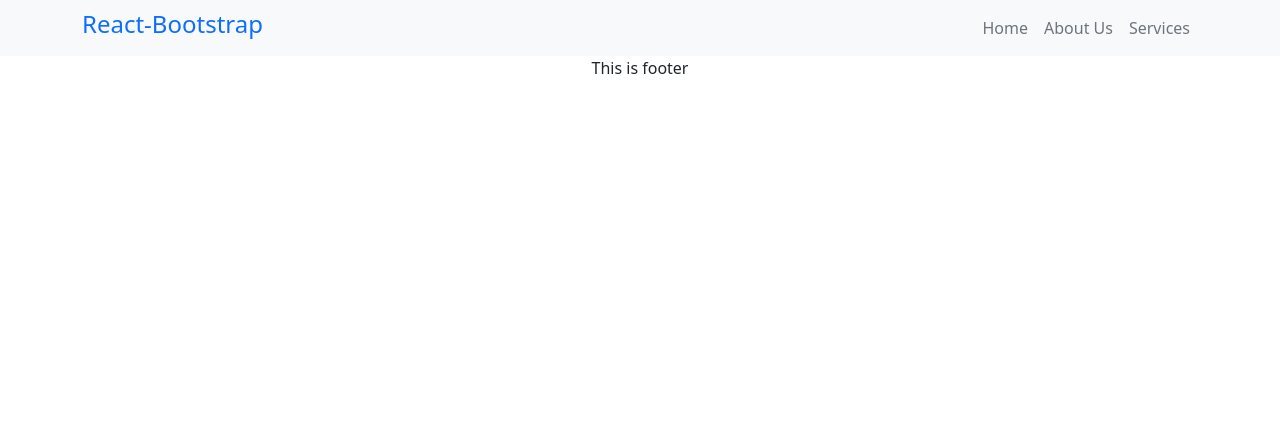
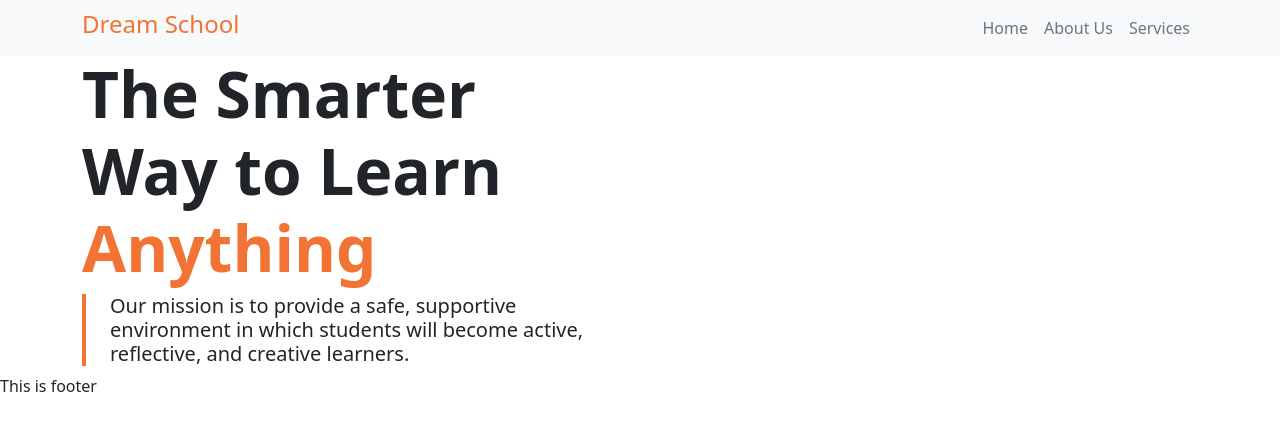
Before and after one commit to jbmakib/school-vault, a React (Create React App) app: page / in a window 1280 px wide. Shown: the top 430 px of the page. Built offline with nearby package versions, Linux system fonts and the light colour scheme.

Commit message:
home part updated and sass removed

```diff
--- a/src/App.css
+++ /dev/null
@@ -1,38 +0,0 @@
-.App {
-  text-align: center;
-}
-
-.App-logo {
-  height: 40vmin;
-  pointer-events: none;
-}
-
-@media (prefers-reduced-motion: no-preference) {
-  .App-logo {
-    animation: App-logo-spin infinite 20s linear;
-  }
-}
-
-.App-header {
-  background-color: #282c34;
-  min-height: 100vh;
-  display: flex;
-  flex-direction: column;
-  align-items: center;
-  justify-content: center;
-  font-size: calc(10px + 2vmin);
-  color: white;
-}
-
-.App-link {
-  color: #61dafb;
-}
-
-@keyframes App-logo-spin {
-  from {
-    transform: rotate(0deg);
-  }
-  to {
-    transform: rotate(360deg);
-  }
-}
--- a/src/App.js
+++ b/src/App.js
@@ -1,16 +1,25 @@
-import "./App.css";
 import { BrowserRouter as Router, Switch, Route } from "react-router-dom";
 import "bootstrap/dist/css/bootstrap.min.css";
 import Header from "./components/Header/Header";
 import Footer from "./components/Footer/Footer";
+import NotFound from "./components/NotFound/NotFound";
+import Home from "./components/Home/Home";
 
 function App() {
     return (
-        <div className="App">
+        <div>
             <Router>
                 <Header></Header>
                 <Switch>
-                    <Route path="*"></Route>
+                    <Route exact path="/">
+                        <Home></Home>
+                    </Route>
+                    <Route path="/home">
+                        <Home></Home>
+                    </Route>
+                    <Route path="*">
+                        <NotFound></NotFound>
+                    </Route>
                 </Switch>
                 <Footer></Footer>
             </Router>
--- a/src/components/Header/Header.js
+++ b/src/components/Header/Header.js
@@ -6,8 +6,8 @@ const Header = () => {
     return (
         <Navbar bg="light" expand="lg">
             <Container>
-                <NavLink to="/" className="text-decoration-none h4">
-                    React-Bootstrap
+                <NavLink to="/" className="text-decoration-none h4 text-orange">
+                    Dream School
                 </NavLink>
                 <Navbar.Toggle aria-controls="basic-navbar-nav" />
                 <Navbar.Collapse id="basic-navbar-nav">
--- /dev/null
+++ b/src/components/Home/Home.js
@@ -0,0 +1,12 @@
+import React from "react";
+import HomeFront from "../HomeFront/HomeFront";
+
+const Home = () => {
+    return (
+        <>
+            <HomeFront></HomeFront>
+        </>
+    );
+};
+
+export default Home;
--- /dev/null
+++ b/src/components/HomeFront/HomeFront.css
@@ -0,0 +1,14 @@
+.homeFront-h1 {
+    font-size: 64px;
+    font-weight: 700;
+    padding-right: 110px;
+}
+:root {
+    --orange: #f37335;
+}
+.border-orange {
+    border-color: var(--orange) !important;
+}
+.text-orange {
+    color: var(--orange) !important;
+}
--- /dev/null
+++ b/src/components/HomeFront/HomeFront.js
@@ -0,0 +1,24 @@
+import React from "react";
+import { Col, Container, Row } from "react-bootstrap";
+import "./HomeFront.css";
+
+const HomeFront = () => {
+    return (
+        <Container>
+            <Row xs={1} md={2} className="align-items-center">
+                <Col>
+                    <h1 className="homeFront-h1">
+                        The Smarter Way to Learn <span className="text-orange">Anything</span>
+                    </h1>
+                    <p className="h5 border-start border-4 ps-4 border-orange fw-normal">
+                        Our mission is to provide a safe, supportive environment
+                        in which students will become active, reflective, and
+                        creative learners.
+                    </p>
+                </Col>
+            </Row>
+        </Container>
+    );
+};
+
+export default HomeFront;
--- /dev/null
+++ b/src/components/NotFound/NotFound.js
@@ -0,0 +1,23 @@
+import React from "react";
+import { Container, Row } from "react-bootstrap";
+import { Link } from "react-router-dom";
+
+const NotFound = () => {
+    return (
+        <Container className="h-100">
+            <Row
+                xs={12}
+                className="h-100 justify-content-center align-items-center"
+            >
+                <div>
+                    <h3>Oops! Page Not Found.</h3>
+                    <h1>404</h1>
+                    <p>We can't find the page you're looking for.</p>
+                    <Link to="/">Back To Site</Link>
+                </div>
+            </Row>
+        </Container>
+    );
+};
+
+export default NotFound;
```
Also changed, not shown: package.json (line endings or trailing spaces), 2 other files (tests, documents, lock files or other folders).
